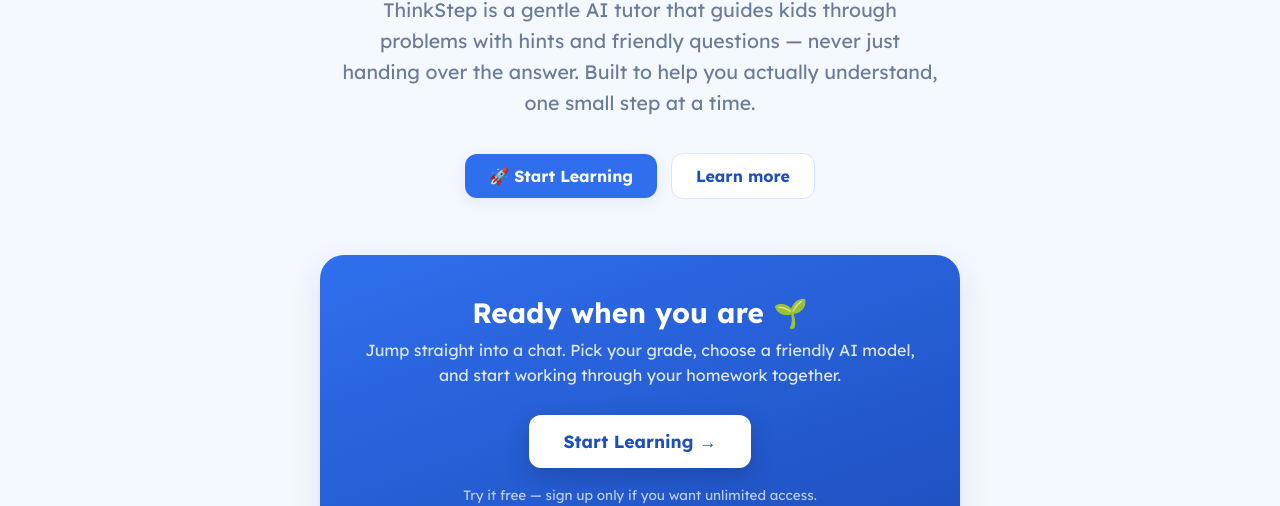
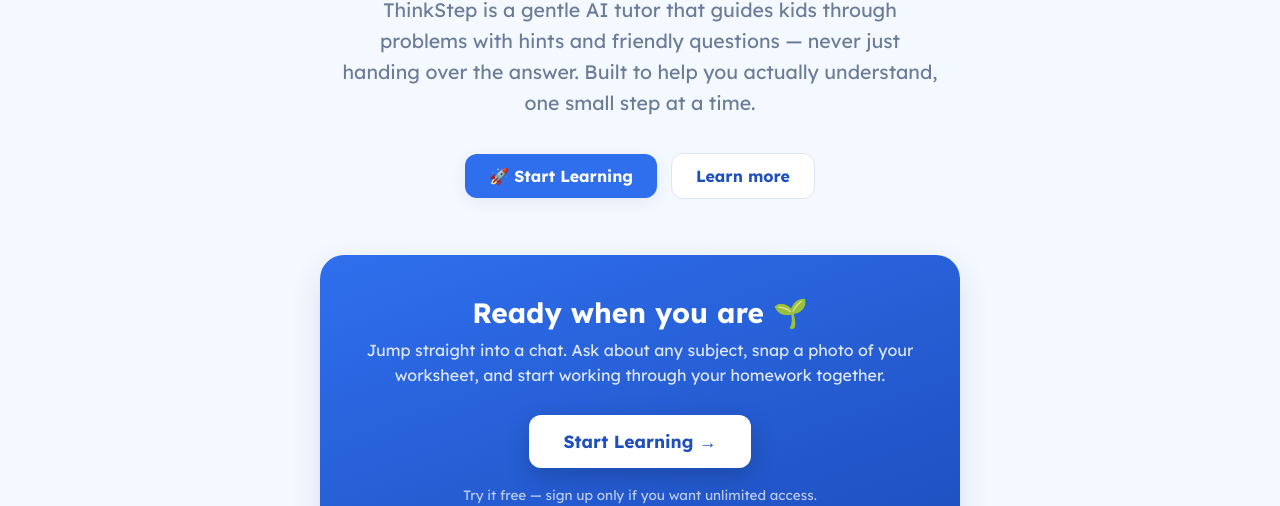
Before and after one commit to ThinkStepOfficial/thinkstep-tutor, a plain HTML site: page index.html in a window 1280 px wide. Shown: the part 299-805 px from the top of the page. Drawn offline with Linux system fonts and the light colour scheme; no server answers.

Commit message:
Update homepage text

```diff
--- a/index.html
+++ b/index.html
@@ -425,7 +425,7 @@
 
   <div class="start-box">
     <h2>Ready when you are 🌱</h2>
-    <p>Jump straight into a chat. Pick your grade, choose a friendly AI model,
+    <p>Jump straight into a chat. Ask about any subject, snap a photo of your worksheet,
        and start working through your homework together.</p>
     <a href="https://thinkstep-github-io-1.onrender.com/app" class="btn btn-primary">Start Learning →</a>
     <div class="fine-print">Try it free — sign up only if you want unlimited access.</div>
```
